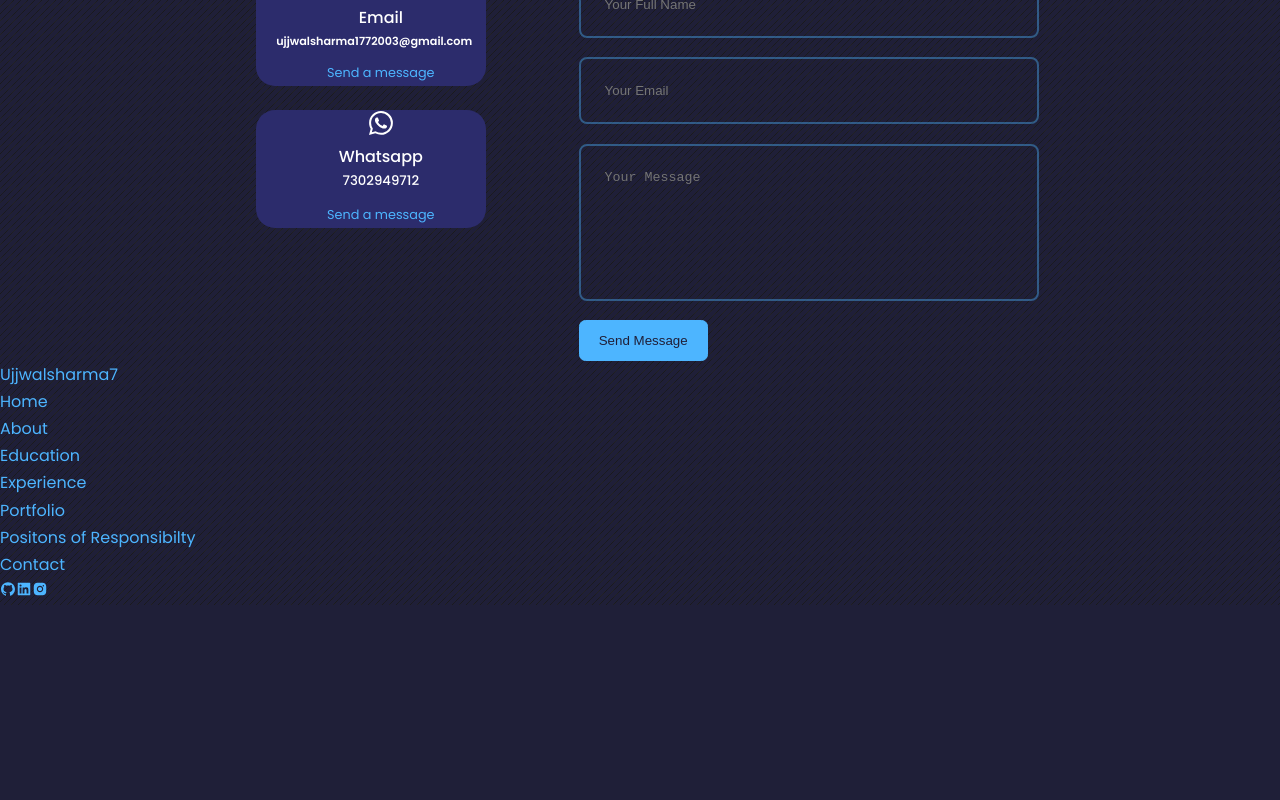
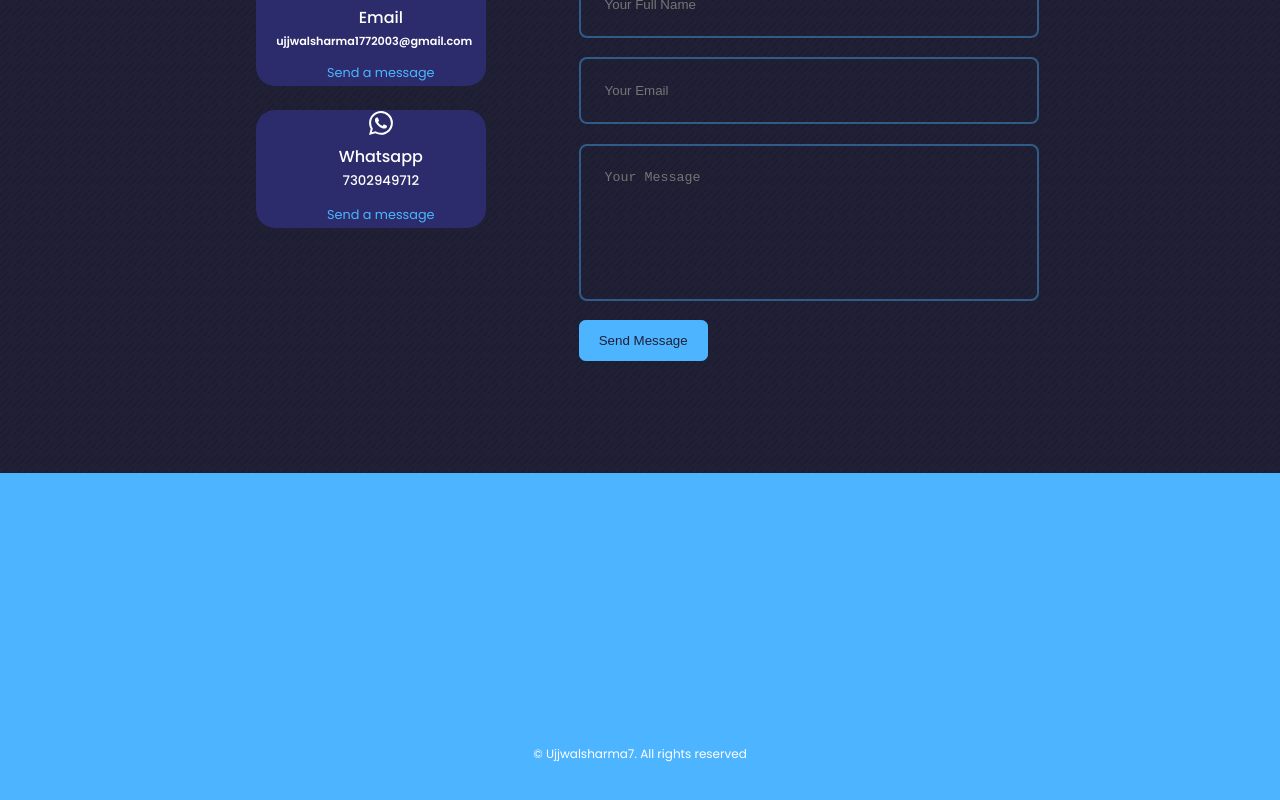
Before and after one commit to Ujjwalsharma7/Portfolio, a React (Create React App) app: page / in a window 1280 px wide. Shown: the part 4249-5049 px from the top of the page. Before the commit the page ends 4854 px from the top, so only its background shows below. Built offline with nearby package versions, Linux system fonts and the light colour scheme.

Commit message:
added copytight and footer css

```diff
--- a/src/components/footer/Footer.jsx
+++ b/src/components/footer/Footer.jsx
@@ -21,10 +21,14 @@ function Footer() {
 
       </ul>
 
-      <div>
+      <div className='footer__socials'>
         <a href="https://github.com/Ujjwalsharma7"><AiFillGithub/></a>
         <a href="https://www.linkedin.com/in/ujjwal-sharma-71b760222"><AiFillLinkedin/></a>
         <a href="https://www.instagram.com/ujjwal.sharma_/"><AiFillInstagram/></a>
+      </div>
+
+      <div className='footer__copyright'>
+        <small>&copy; Ujjwalsharma7. All rights reserved</small>
       </div>
 
 </footer>
--- a/src/components/footer/footer.css
+++ b/src/components/footer/footer.css
@@ -0,0 +1,7 @@
+footer{
+    background: var(--color-primary);
+    padding: 3rem 0;
+    text-align: center;
+    font-size: 0.9rem;
+    margin-top: 7rem;
+}
```
